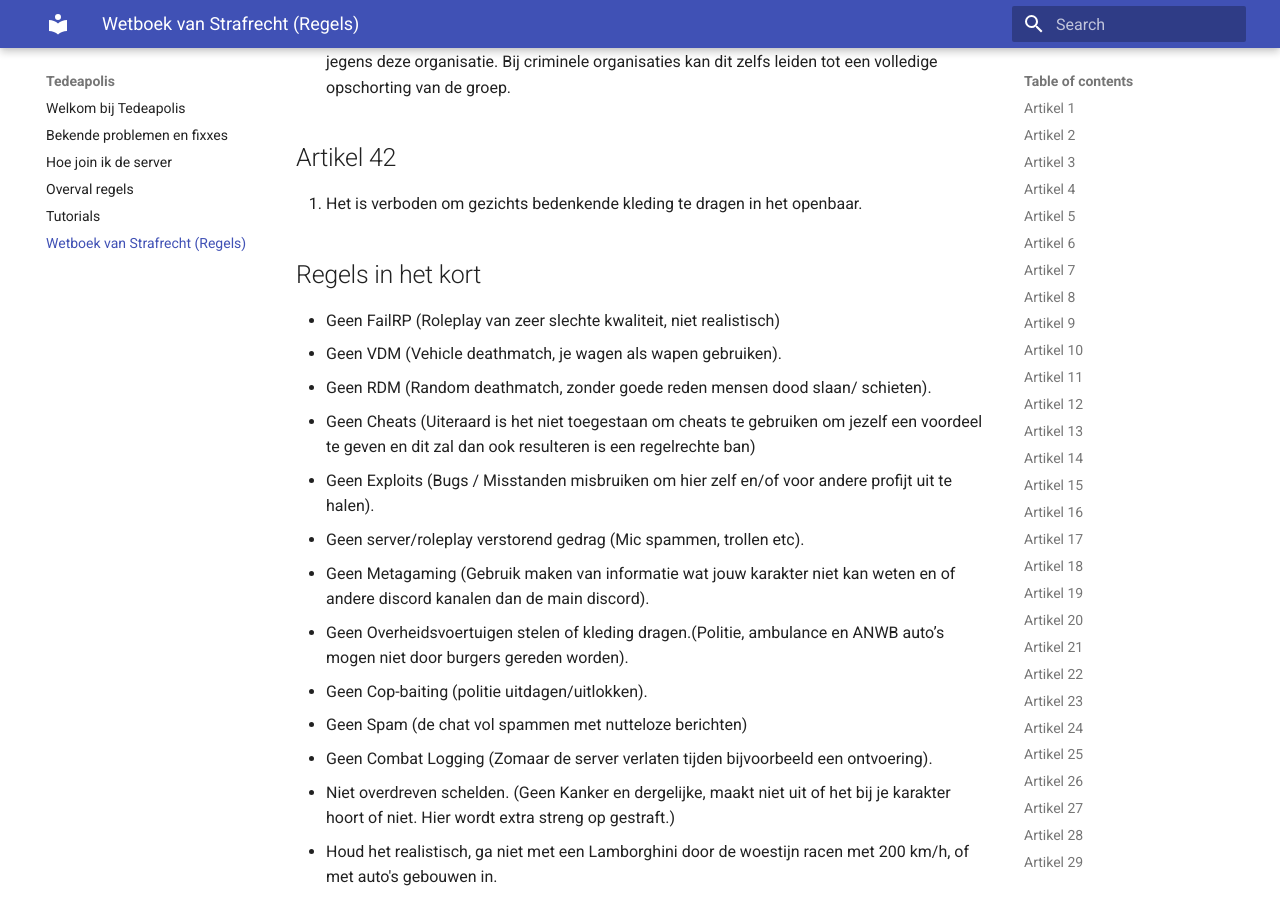
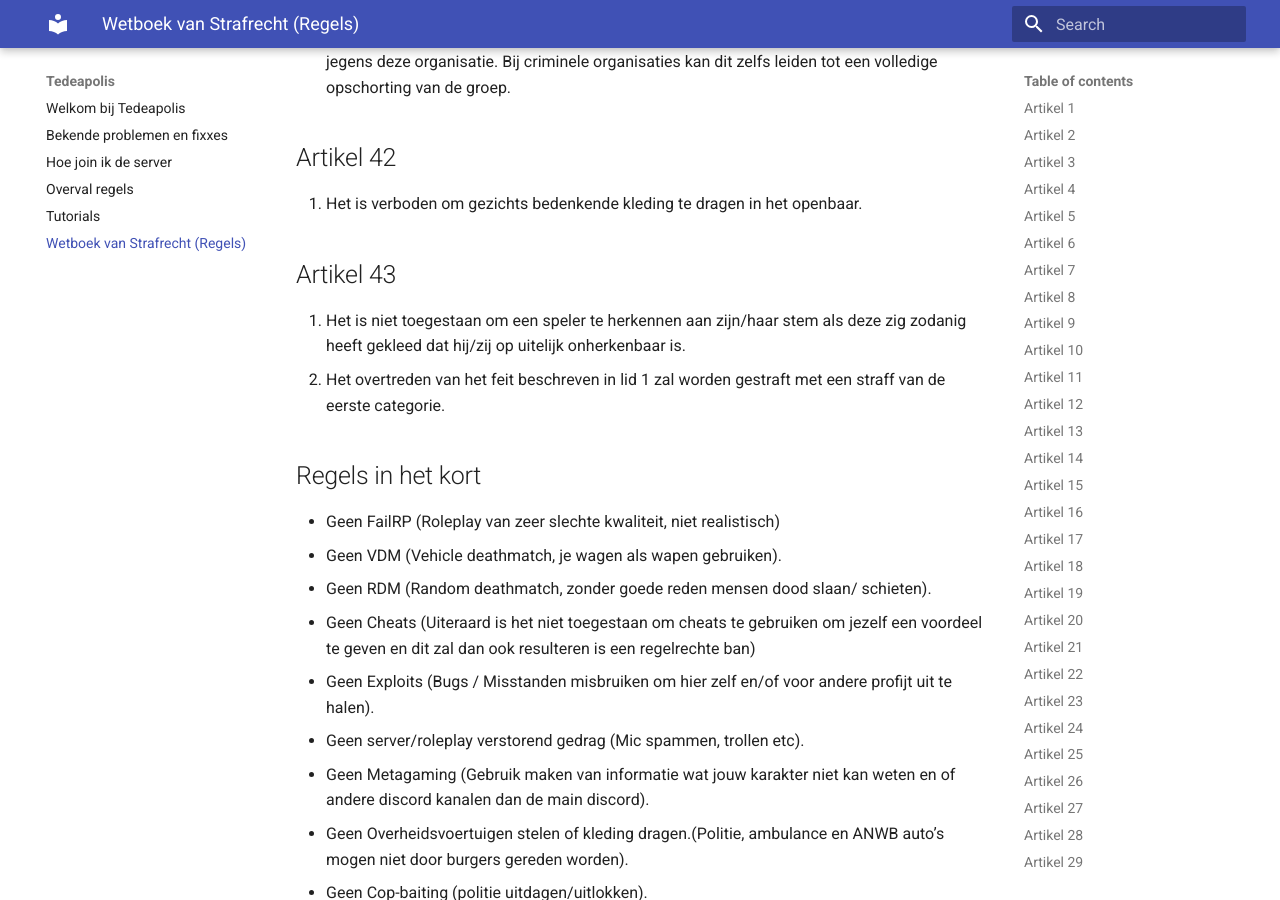
Before and after one commit to Tedeapolis/Tedeapolis, an MkDocs documentation site: the page built from docs/Wetboek.md, in a window 1280 px wide and 900 px high, scrolled down 12148 px. Built offline with MkDocs 1.6.1 and Material for MkDocs 9.7.7, drawn with Linux system fonts in a browser that asks for light colours.

Commit message:
Artiekel 43 stem herkenning

```diff
--- a/docs/Wetboek.md
+++ b/docs/Wetboek.md
@@ -286,6 +286,11 @@ Bodycam beelden zijn op de volgende manier toegestaan
 
 1. Het is verboden om gezichts bedenkende kleding te dragen in het openbaar.
 
+## Artikel 43
+
+1. Het is niet toegestaan om een speler te herkennen aan zijn/haar stem als deze zig zodanig heeft gekleed dat hij/zij op uitelijk onherkenbaar is.
+2. Het overtreden van het feit beschreven in lid 1 zal worden gestraft met een straff van de eerste categorie.
+
 ## Regels in het kort
 
 * Geen FailRP (Roleplay van zeer slechte kwaliteit, niet realistisch)
```
